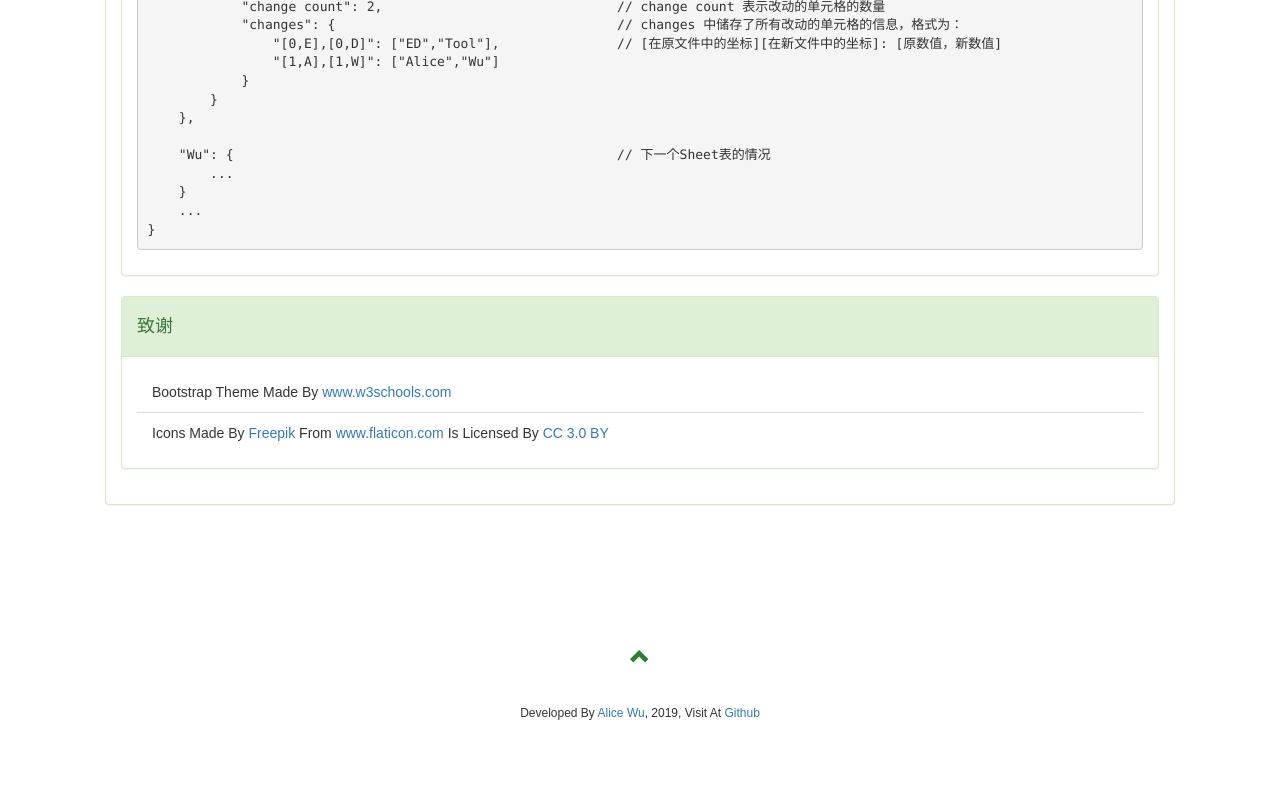
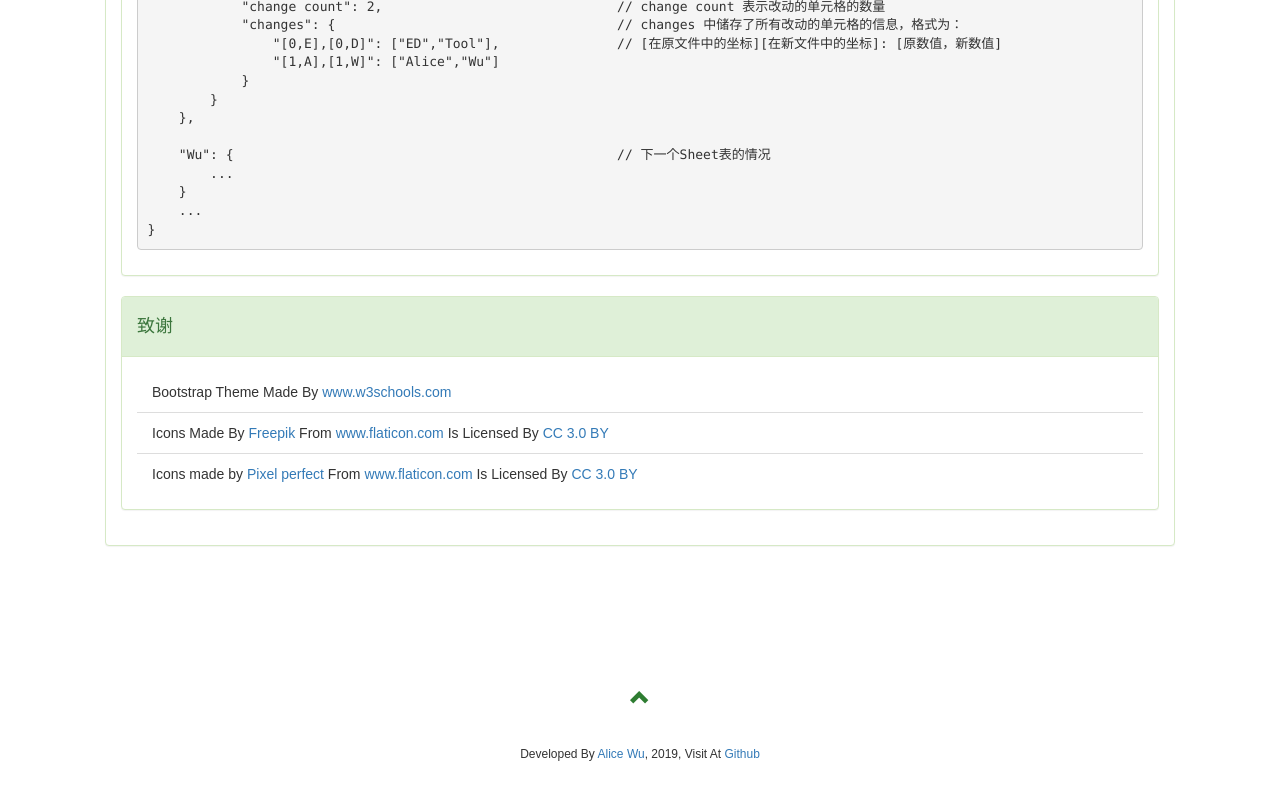
Before and after one commit to AliceWoooo/EDTool, a plain HTML site: page index.html in a window 1280 px wide. Shown: the part 2636-3436 px from the top of the page. Drawn offline with nearby package versions, Linux system fonts and the light colour scheme.

Commit message:
add icon ack

```diff
--- a/index.html
+++ b/index.html
@@ -298,6 +298,11 @@
                                 From <a href="https://www.flaticon.com/" title="Flaticon">www.flaticon.com</a> Is Licensed By
                                 <a href="http://creativecommons.org/licenses/by/3.0/" title="Creative Commons BY 3.0" target="_blank">CC 3.0 BY</a>
                             </li>
+                            <li class="list-group-item">
+                                Icons made by <a href="https://www.flaticon.com/authors/pixel-perfect" title="Pixel perfect">Pixel perfect</a>
+                                From <a href="https://www.flaticon.com/" title="Flaticon">www.flaticon.com</a> Is Licensed By
+                                <a href="http://creativecommons.org/licenses/by/3.0/" title="Creative Commons BY 3.0" target="_blank">CC 3.0 BY</a>
+                            </li>
                         </ul>
                     </div>
                 </div>
```
